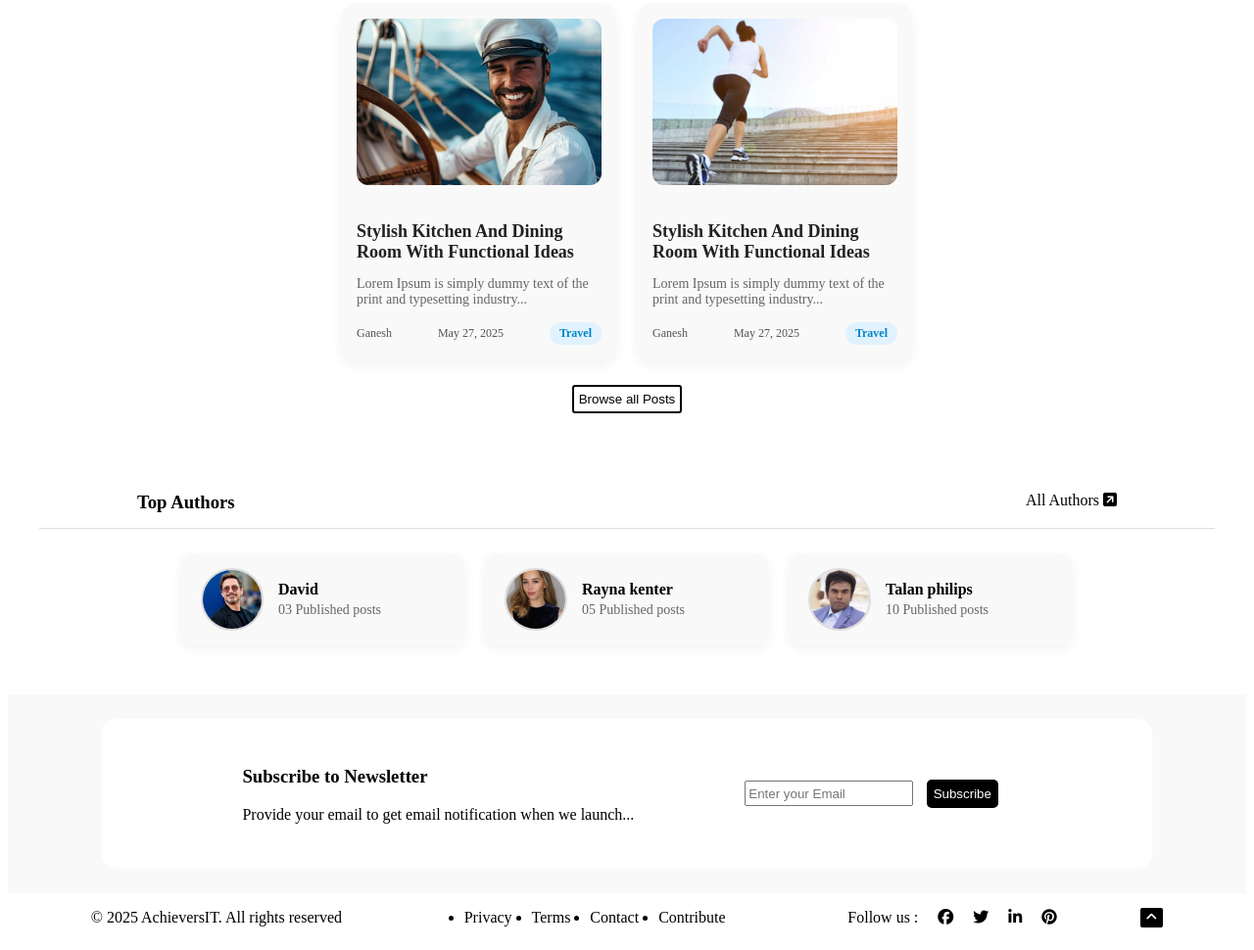
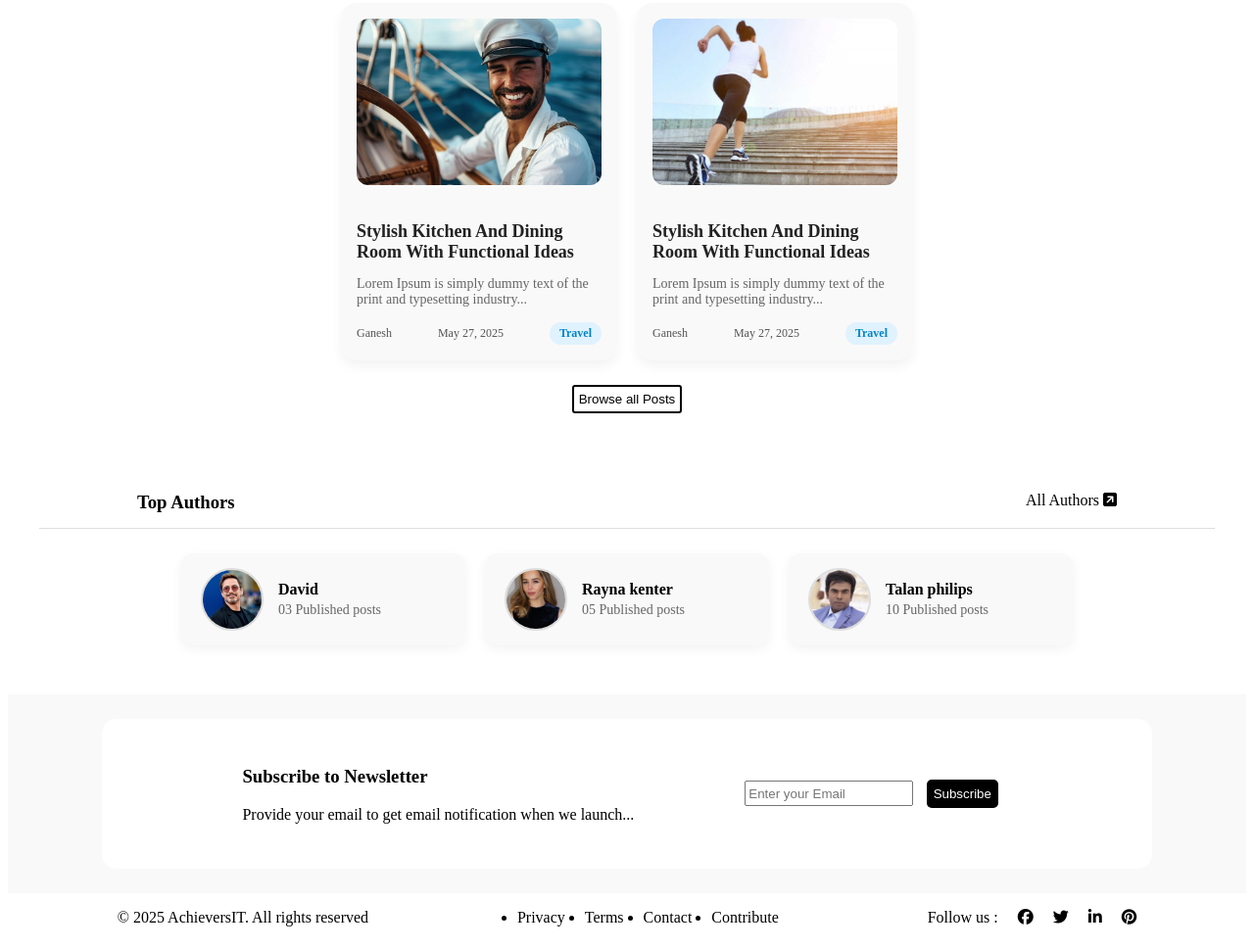
Before and after one commit to KanakamedalaGanesh/CSS_2025, a plain HTML site: page ASSIGNMENTS/Task8.html in a window 1280 px wide. Shown: the part 1162-2132 px from the top of the page at 98% size. Drawn offline with Linux system fonts and the light colour scheme.

Commit message:
Remove back button from footer in Task8.html.

```diff
--- a/ASSIGNMENTS/Task8.html
+++ b/ASSIGNMENTS/Task8.html
@@ -230,7 +230,6 @@
                 <li><i class="fa-brands fa-pinterest"></i></li>
             </ul>
         </div>
-        <button class="back-btn"><a href="#" target="header" title="button"><i class="fa-solid fa-angle-up"></i></a></button>
-    </footer>
+
 </body>
 </html>
```
